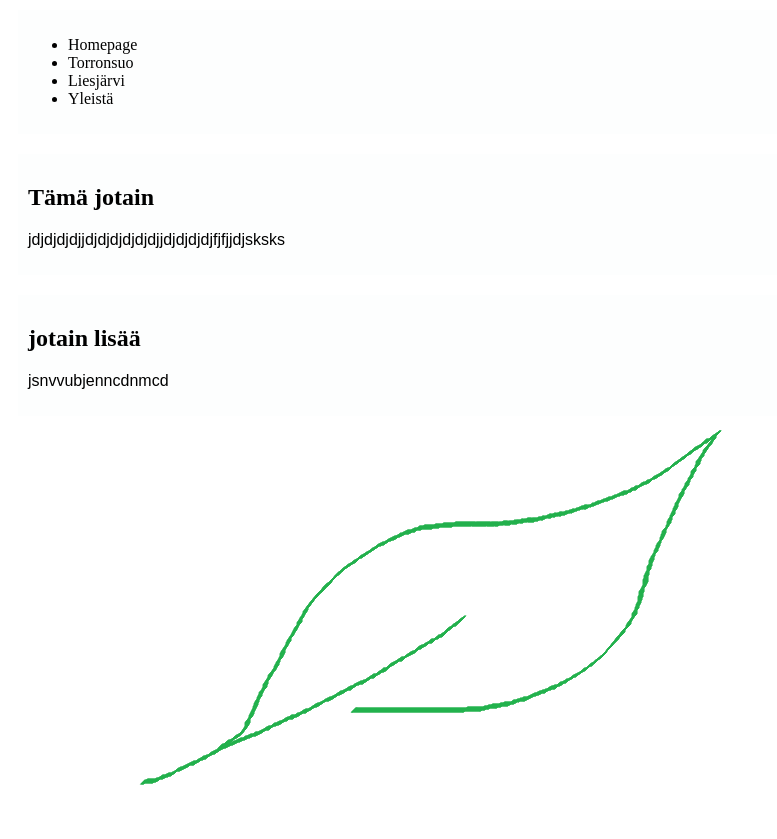
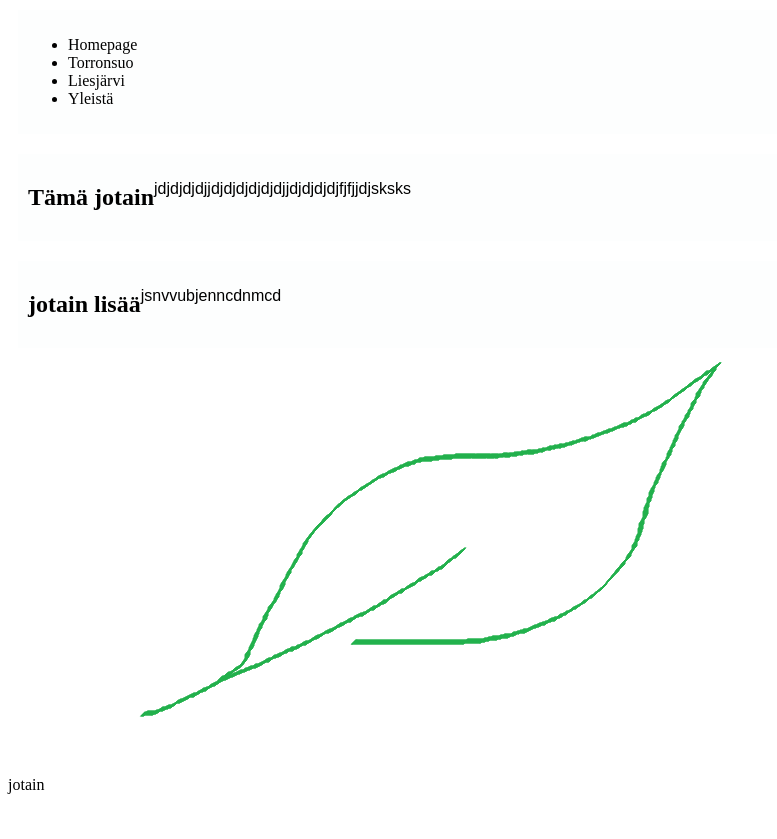
Before and after one commit to tiibuturner/Team10, a PHP site: page / in a window 1280 px wide. Shown: the part 53-892 px from the top of the page, without its empty margins (0-777 px from the left). After the commit the page ends 847 px from the top, so only its background shows below. Run offline with PHP 8.4, Linux system fonts and the light colour scheme.

Commit message:
tiina edit

```diff
--- a/assets/css/general.css
+++ b/assets/css/general.css
@@ -23,11 +23,13 @@
 section {
     display: flex;
     flex-direction: column;
+    flex-wrap: wrap;
+
 }
 
 article {
     padding: 10px;
     margin: 10px;
     background: #FDFEFE;
-
+    display: flex;
   }
```
Also changed, not shown: index.html (+1 -9 lines).
